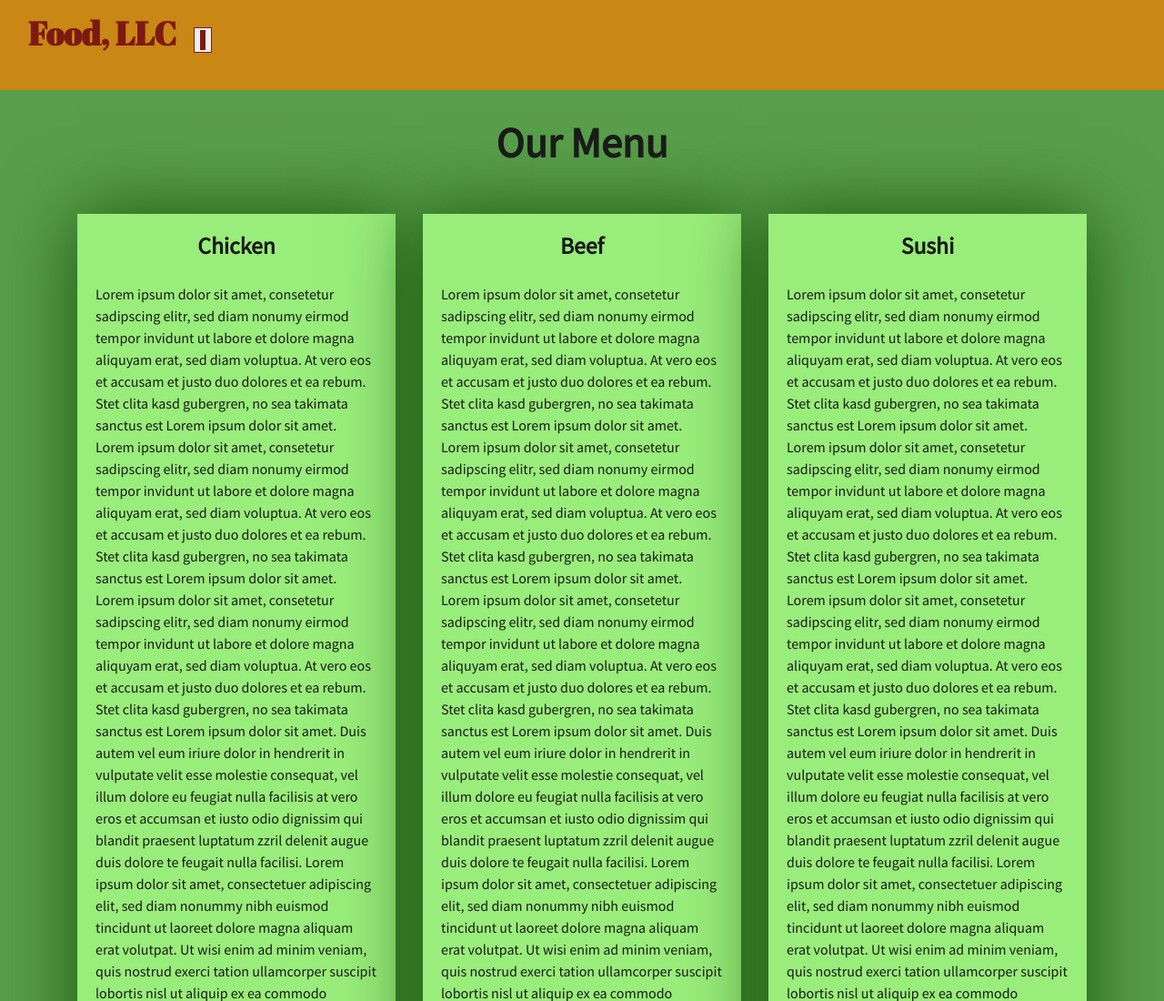
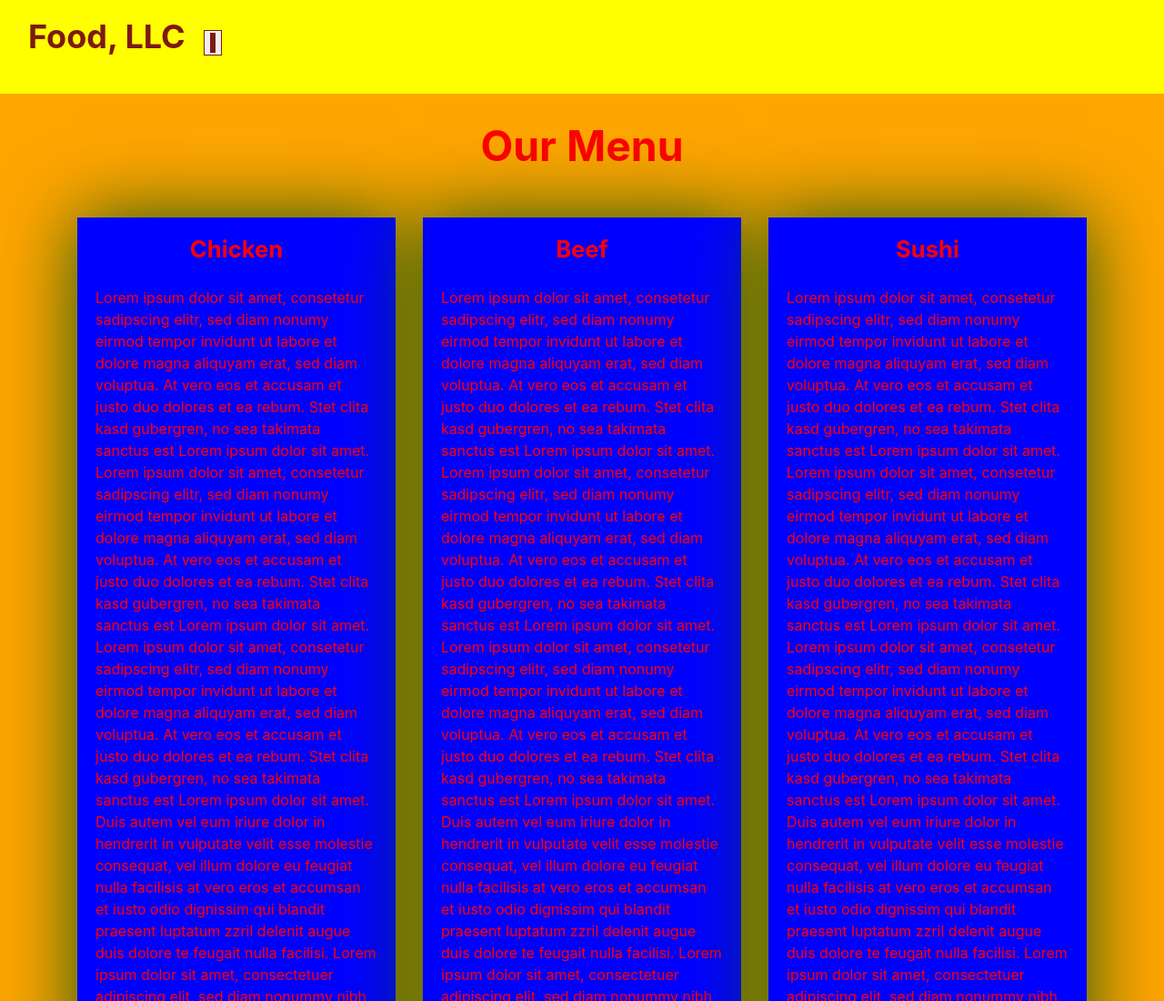
Before and after one commit to PatrasRares/Module-3-Solution, a plain HTML site: page index.html in a window 1280 px wide. Shown: the top 1100 px of the page at 91% size. Drawn offline with Linux system fonts and the light colour scheme.

Commit message:
Update styles.css

```diff
--- a/css/styles.css
+++ b/css/styles.css
@@ -1,21 +1,21 @@
 body {
     font-size: 16px;
-    font-family: 'Source Sans Pro', sans-serif;
-    color: #1a1a1a;
-    background-color: #599e4b;
+    font-family: font-family: Arial, Helvetica, sans-serif;
+    color: red;
+    background-color: orange;
 }
 
 
 /** HEADER **/
 
 #header-nav {
-    background-color: #c98715;
+    background-color: yellow;
     border-radius: 0;
     border: 0;
 }
 
 #header-nav button {
-    margin-top: 22px;
+    margin-top: 25px;
 }
 
 .navbar-default .navbar-toggle:focus, .navbar-default .navbar-toggle:hover {
@@ -34,7 +34,7 @@ body {
 
 .navbar-brand h1 {
     color: #7d1913;
-    font-family: 'Abril Fatface', cursive;
+    font-family: font-family: Arial, Helvetica, sans-serif;
     font-weight: bolder;
     font-size: 1.8em;
 }
@@ -91,7 +91,7 @@ body {
 #chicken-tile, #beef-tile, #sushi-tile {
     width: 100%;
     padding: 20px;
-    background-color: #99ed7b;
+    background-color: blue;
     margin-bottom: 60px;
     box-shadow: 0 0 80px #18580b;
 }
```
